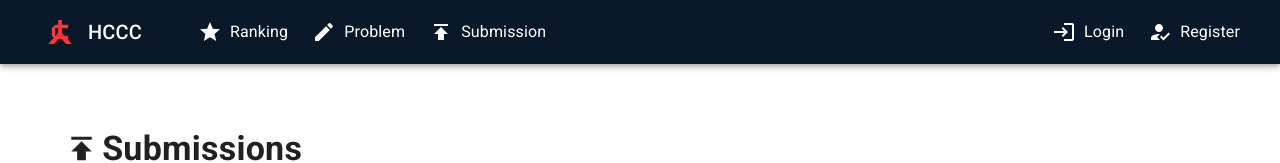
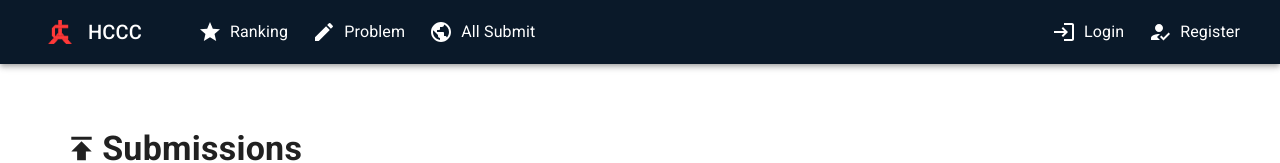
Before and after one commit to HumanCCompilerContest/Human-C-Compiler-Contest_frontend, a Next.js app: page /submissions in a window 1280 px wide. Shown: the top 163 px of the page. Built offline with nearby package versions, Linux system fonts and the light colour scheme.

Commit message:
fix submission query

```diff
--- a/src/components/molecules/HeaderToolbar.tsx
+++ b/src/components/molecules/HeaderToolbar.tsx
@@ -3,6 +3,7 @@ import HowToRegIcon from '@mui/icons-material/HowToReg'
 import LoginIcon from '@mui/icons-material/Login'
 import LogoutIcon from '@mui/icons-material/Logout'
 import PersonIcon from '@mui/icons-material/Person'
+import PublicIcon from '@mui/icons-material/Public'
 import PublishIcon from '@mui/icons-material/Publish'
 import StarIcon from '@mui/icons-material/Star'
 import type { SxProps, Theme } from '@mui/material'
@@ -74,9 +75,21 @@ const HeaderToolbar: FC<HeaderToolbarProps> = ({ sx }) => {
       >
         Problem
       </LinkWithIcon>
-      <LinkWithIcon href='/submissions' iconReactNode={<PublishIcon />}>
-        Submission
+      <LinkWithIcon
+        href='/submissions'
+        iconReactNode={<PublicIcon />}
+        sx={{ mr: '1rem' }}
+      >
+        All Submit
       </LinkWithIcon>
+      {user && (
+        <LinkWithIcon
+          href={`/submissions?user_id=${user.id}`}
+          iconReactNode={<PublishIcon />}
+        >
+          My Submit
+        </LinkWithIcon>
+      )}
 
       <Box sx={{ flexGrow: 1 }} />
 
--- a/src/components/molecules/MobileHeaderToolbar.tsx
+++ b/src/components/molecules/MobileHeaderToolbar.tsx
@@ -4,6 +4,7 @@ import LoginIcon from '@mui/icons-material/Login'
 import LogoutIcon from '@mui/icons-material/Logout'
 import MoreVertIcon from '@mui/icons-material/MoreVert'
 import PersonIcon from '@mui/icons-material/Person'
+import PublicIcon from '@mui/icons-material/Public'
 import PublishIcon from '@mui/icons-material/Publish'
 import StarIcon from '@mui/icons-material/Star'
 import type { SxProps, Theme } from '@mui/material'
@@ -112,11 +113,21 @@ const MobileHeaderToolbar: FC<HeaderToolbarProps> = ({ sx }) => {
         <MenuItem>
           <StyledLinkWithIcon
             href='/submissions'
-            iconReactNode={<PublishIcon />}
+            iconReactNode={<PublicIcon />}
           >
-            Submission
+            All Submit
           </StyledLinkWithIcon>
         </MenuItem>
+        {user && (
+          <MenuItem>
+            <StyledLinkWithIcon
+              href={`/submissions?user_id=${user.id}`}
+              iconReactNode={<PublishIcon />}
+            >
+              My Submit
+            </StyledLinkWithIcon>
+          </MenuItem>
+        )}
         {user && (
           <MenuItem>
             <ButtonWithIcon
--- a/src/pages/submissions/index.tsx
+++ b/src/pages/submissions/index.tsx
@@ -5,13 +5,18 @@ import type { NextPage } from 'next'
 import Error from 'next/error'
 import Head from 'next/head'
 
+import { useRouter } from 'next/router'
 import Loading from '@/components/atoms/Loading'
 import SubmissionsTable from '@/components/molecules/SubmissionsTable'
 import BasicLayout from '@/components/templates/BasicLayout'
 import { useSubmissionList } from '@/features/api'
 
 const Submissions: NextPage = () => {
-  const { submissionListResponse, isLoading, isError } = useSubmissionList()
+  const router = useRouter()
+  const { user_id } = router.query
+  const { submissionListResponse, isLoading, isError } = useSubmissionList(
+    Number(user_id),
+  )
 
   if (isError) {
     return <Error statusCode={isError.status} title={isError.message} />
```
